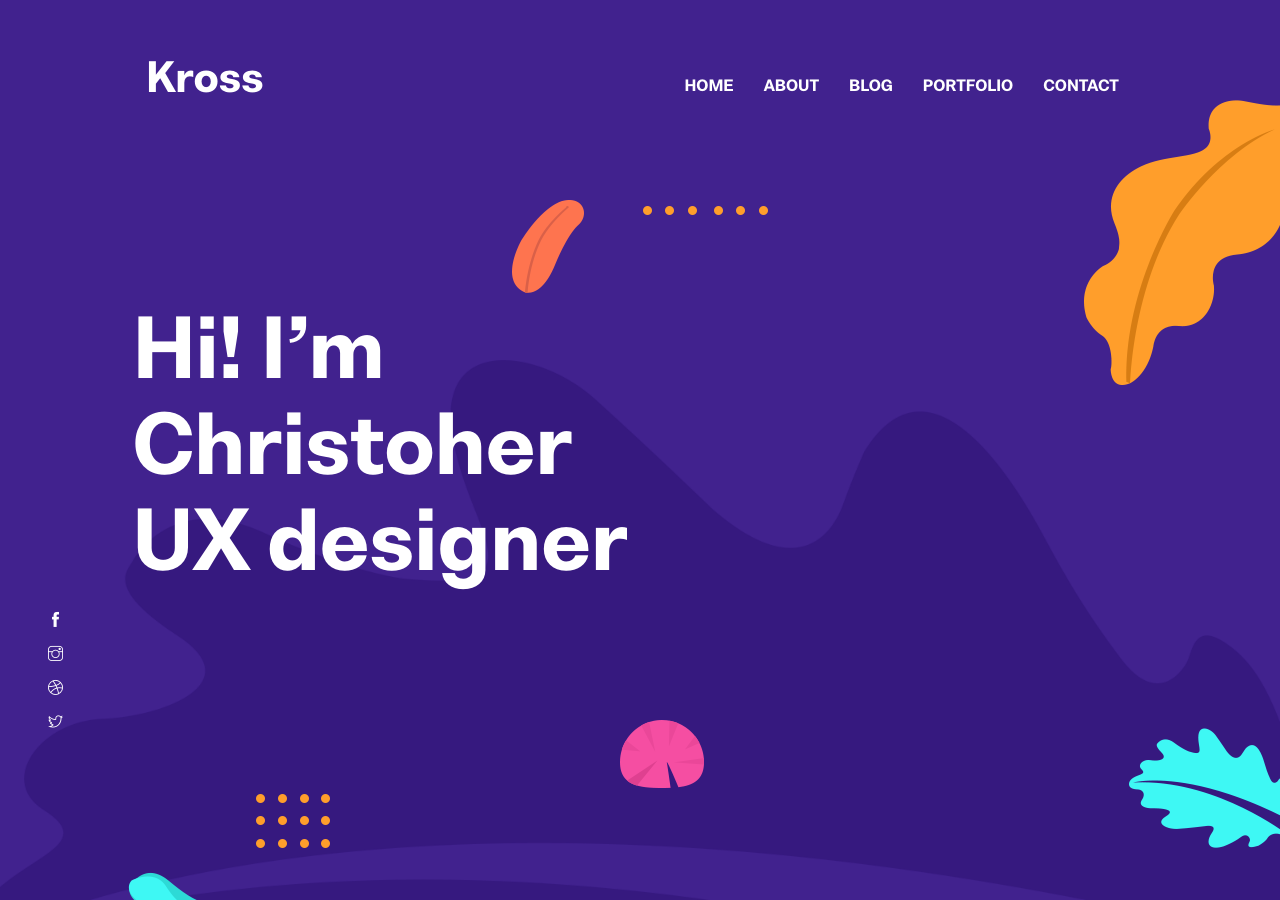
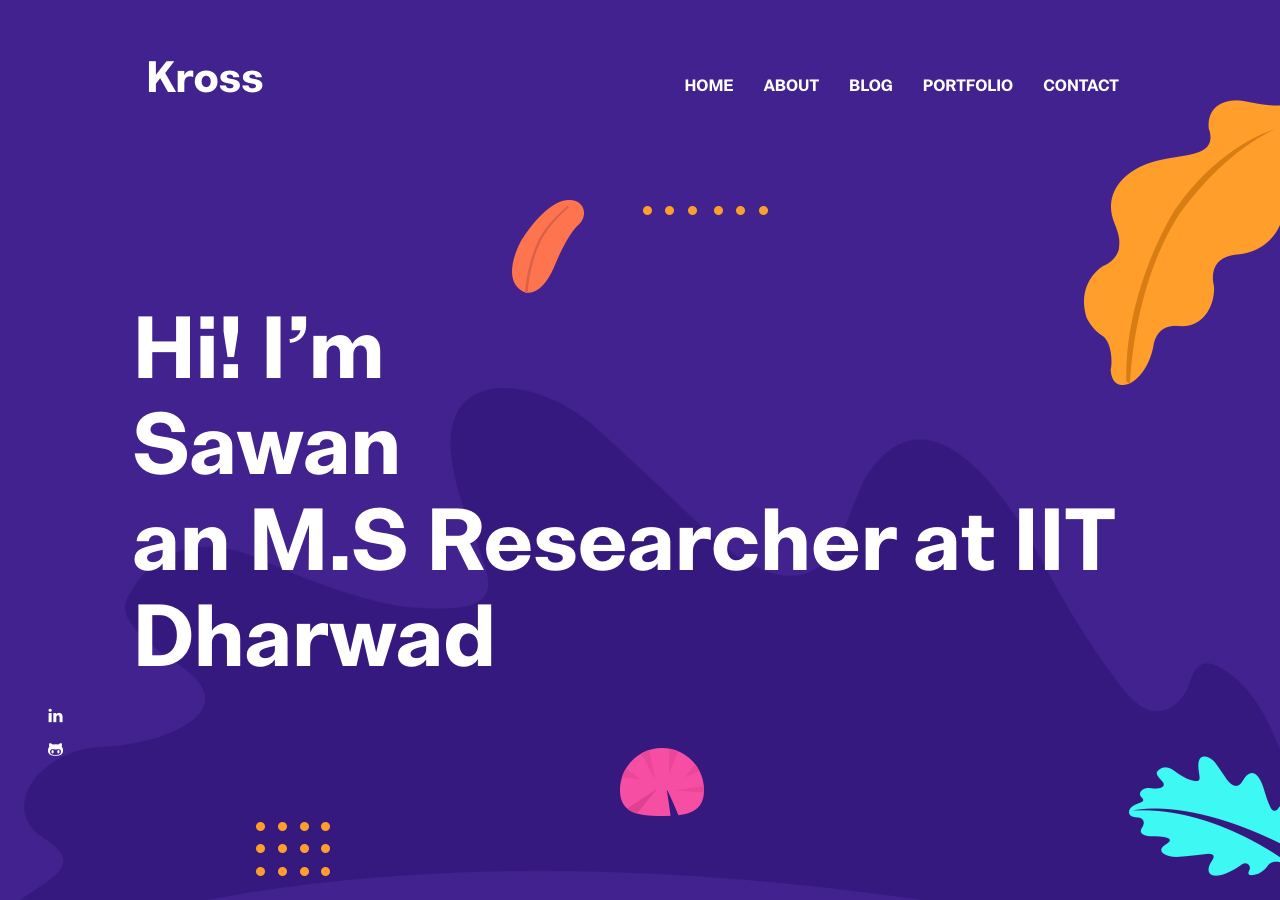
Before and after one commit to SmellingSalt/smellingsalt.github.io, a Jekyll site: the page built from index.html, in a window 1280 px wide and 900 px high. Built offline with Jekyll 4.4.1, drawn with Linux system fonts in a browser that asks for light colours.

Commit message:
Adding stuff

```diff
--- a/_data/settings.yml
+++ b/_data/settings.yml
@@ -38,13 +38,11 @@ disqus-identifier: # Add your shortname for Disqus Comment. For example mr-brown
 # Hero Section
 
 hero:
-  hero-title: Hi! I’m <br> Christoher <br> UX designer
+  hero-title: Hi! I’m <br> Sawan <br> an M.S Researcher at IIT Dharwad
 
 social:
-- {icon: "ti-facebook", link: "#"}
-- {icon: "ti-instagram", link: "#"}
-- {icon: "ti-dribbble", link: "#"}
-- {icon: "ti-twitter", link: "#"}
+- {icon: "ti-linkedin", link: "#"}
+- {icon: "ti-github", link: "#"}
 
 
 #-------------------------------
```
Also changed, not shown: 1 other file.
